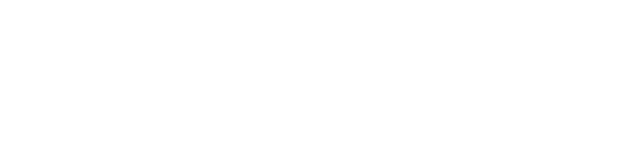
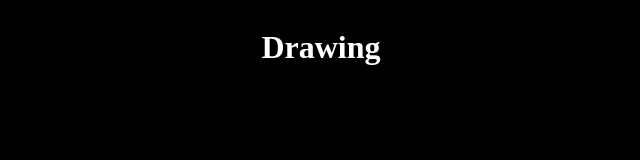
Before and after one commit to cchristi004/iteamsusa-landing-page, a plain HTML site: page index.html in a window 1280 px wide. Shown: the whole page, without its empty margins (319-959 px from the left). Drawn offline with Linux system fonts and the light colour scheme.

Commit message:
working-code

```diff
--- /dev/null
+++ b/css/style.css
@@ -0,0 +1,12 @@
+body {
+    background-color: black;
+}
+
+.site-wrap {
+    display: grid;
+}
+
+.drawing-header {
+    text-align: center;
+    color: white;
+}
--- a/index.html
+++ b/index.html
@@ -4,8 +4,13 @@
         <meta http-equiv="X-UA-Compatible" content="IE=edge">
         <meta name="viewport" content="width=device-width, initial-scale=1.0">
         <title>Landing Page</title>
+        <link rel="stylesheet" href="css/style.css">
     </head>
     <body>
-
+        <div class="site-wrap">
+            <div class="drawing-header">
+                <h1>Drawing</h1>
+            </div>
+        </div>
     </body>
 </html>
```
